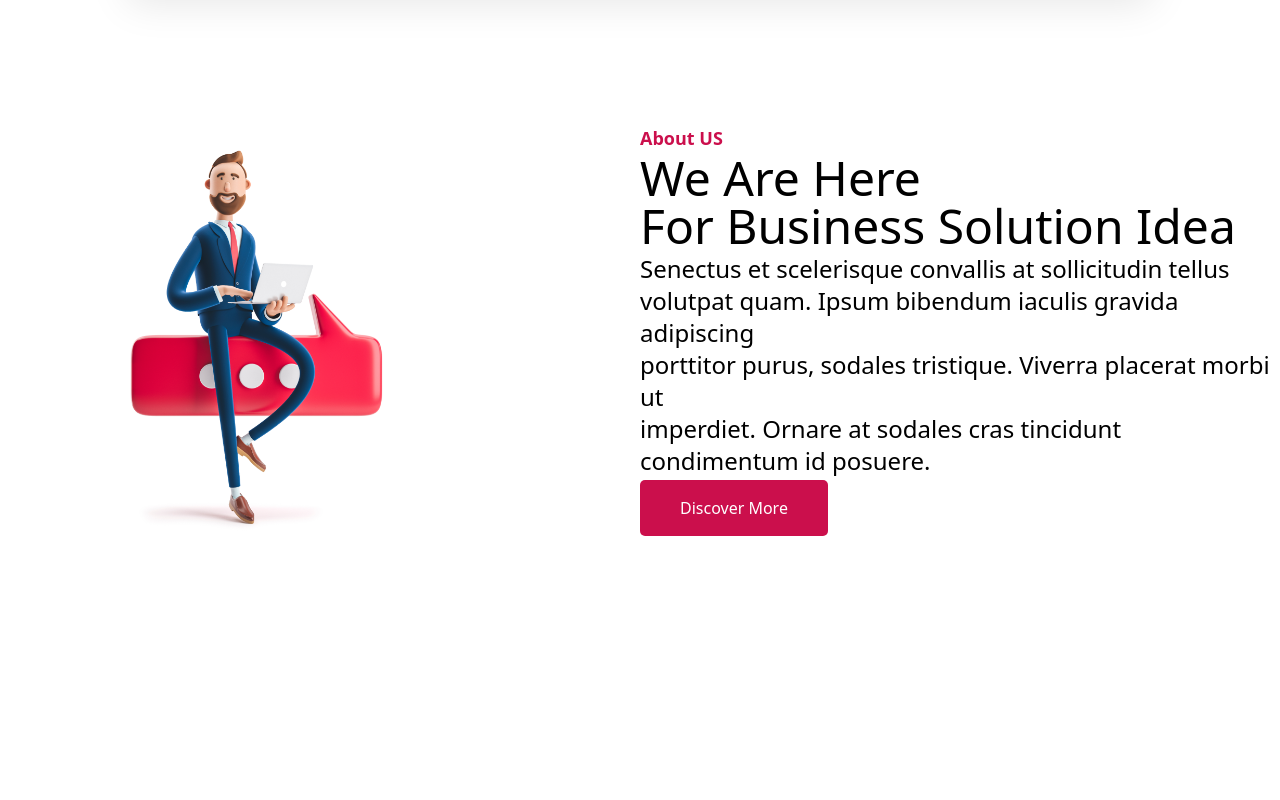
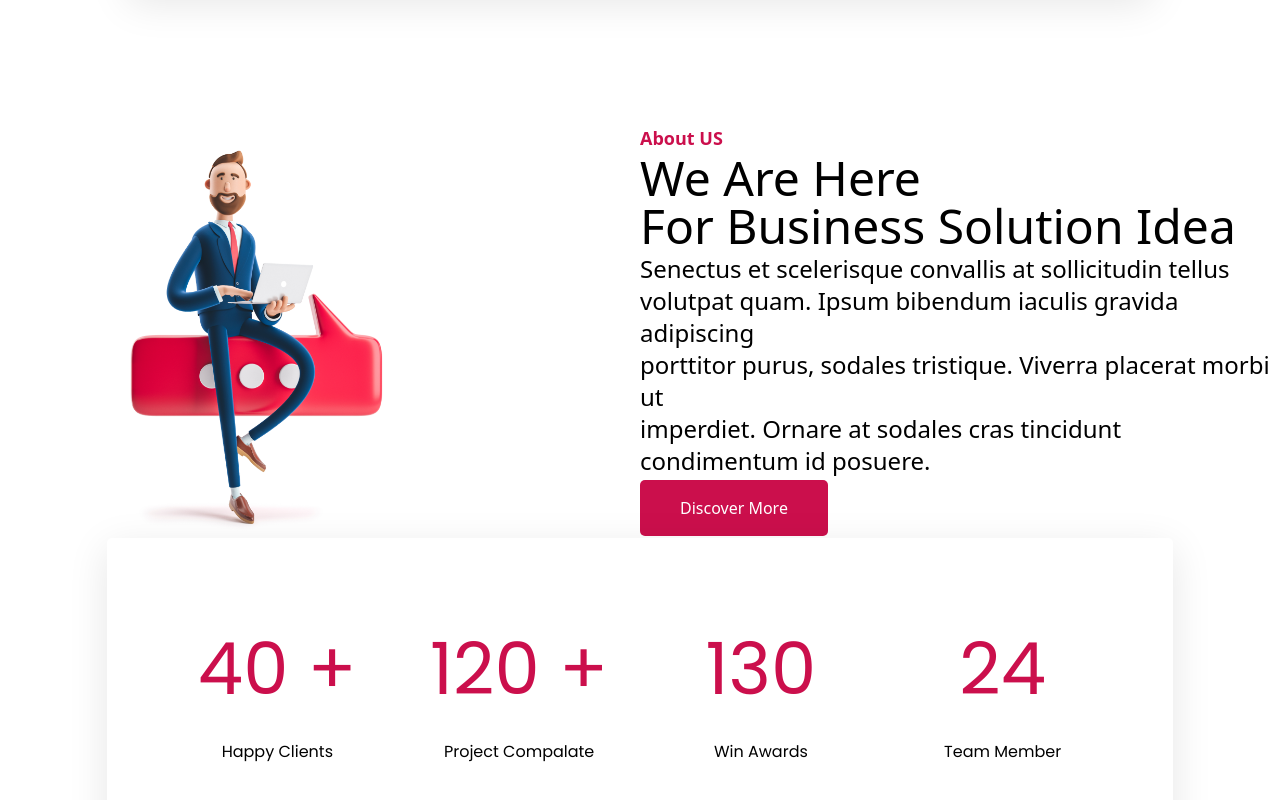
Before and after one commit to dev-aliGoodarzi/landing-page-react, a React (Create React App) app: page / in a window 1280 px wide. Shown: the part 2099-2899 px from the top of the page. Before the commit the page ends 2637 px from the top, so only its background shows below. Built offline with nearby package versions, Linux system fonts and the light colour scheme.

Commit message:
section 6 ends

```diff
--- a/src/App.js
+++ b/src/App.js
@@ -7,6 +7,7 @@ import TrustedUsers from './Compunents/TrustedUsers/TrustedUsers';
 import Services from './Compunents/Services/Services';
 import AboutSEO from './Compunents/AboutSEO/AboutSEO';
 import AboutUs from './Compunents/AboutUs/AboutUs';
+import OurStatus from './Compunents/OurStatus/OurStatus';
 // Components
 
 const App = () => {
@@ -16,6 +17,7 @@ const App = () => {
     <Services />
     <AboutSEO />
     <AboutUs />
+    <OurStatus />
   </>
 }
 export default App;
--- /dev/null
+++ b/src/Compunents/OurStatus/OurStatus.jsx
@@ -0,0 +1,51 @@
+import React from "react";
+
+const OurStatus = () => {
+  const status = [
+    {
+      id: "stat-1",
+      number: "40",
+      name: "Happy Clients",
+      hasPlus: true,
+    },
+    {
+      id: "stat-2",
+      number: "120",
+      name: "Project Compalate",
+      hasPlus: true,
+    },
+    {
+      id: "stat-3",
+      number: "130",
+      name: "Win Awards",
+      hasPlus: false,
+    },
+    {
+      id: "stat-4",
+      number: "24",
+      name: "Team Member",
+      hasPlus: false,
+    },
+  ];
+  return (
+    <div className="w-full status__custom flex flex-row items-center justify-center ">
+      <div className="w-5/6 h-full flex flex-row items-center justify-between p-20 pl-15 pr-15 ourStatusInner__custom">
+        {status.map((item) => {
+          return (
+            <div
+              key={item.id}
+              className="w-1/5 h-full flex flex-col items-center justify-evenly "
+            >
+              <span className="text-7xl" style={{ color: "#CB0F4C" }}>
+                {item.number} {item.hasPlus && "+"}
+              </span>
+              <span className="box-border pt-5">{item.name}</span>
+            </div>
+          );
+        })}
+      </div>
+    </div>
+  );
+};
+
+export default OurStatus;
--- a/src/index.css
+++ b/src/index.css
@@ -121,4 +121,18 @@
 .aboutSEO__Custom .custom__innerItems p {
   font-family: popinas-main !important;
 }
+
+.status__custom {
+  height: 40vh;
+}
+
+.status__custom .ourStatusInner__custom {
+  -webkit-box-shadow: 0px 10px 40px rgba(0, 0, 0, 0.1);
+          box-shadow: 0px 10px 40px rgba(0, 0, 0, 0.1);
+  border-radius: 5px;
+}
+
+.status__custom .ourStatusInner__custom span {
+  font-family: popinas-main !important;
+}
 /*# sourceMappingURL=index.css.map */
--- a/src/index.scss
+++ b/src/index.scss
@@ -109,3 +109,16 @@
     }
   }
 }
+
+.status__custom {
+  height: 40vh;
+  .ourStatusInner__custom {
+    box-shadow: 0px 10px 40px rgba(0, 0, 0, 0.1);
+    border-radius: 5px;
+    span {
+      font : {
+        family: popinas-main !important;
+      }
+    }
+  }
+}
```
Also changed, not shown: 1 other file (tests, documents, lock files or other folders).
